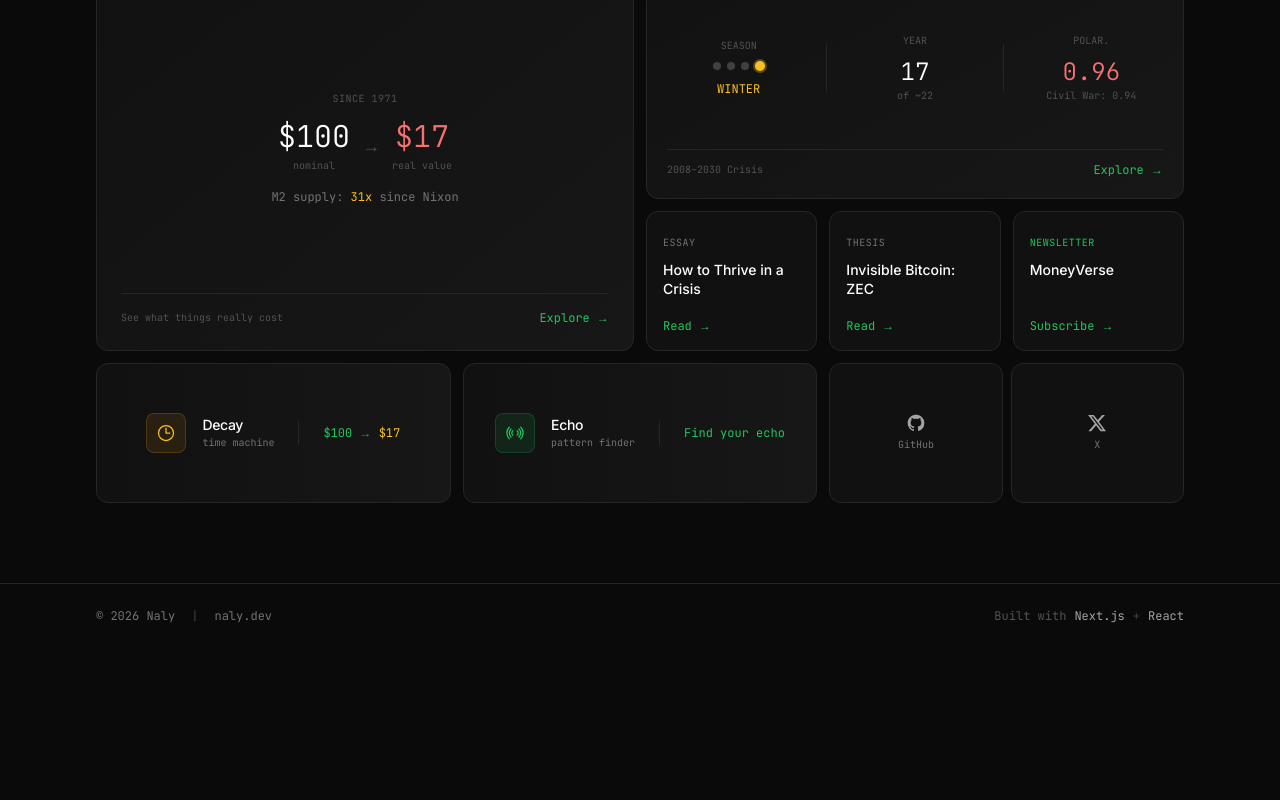
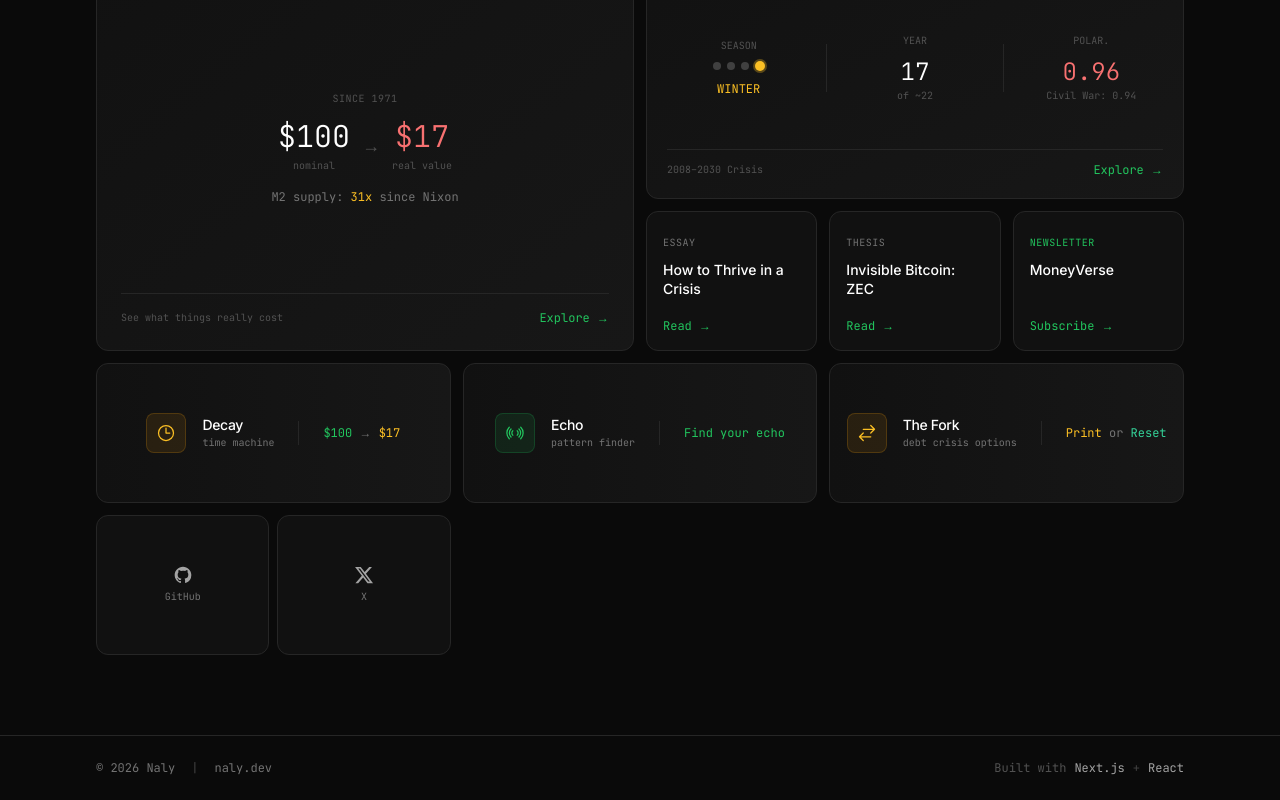
Before and after one commit to defi-naly/naly-dev, a Next.js app: page /home in a window 1280 px wide. Shown: the part 1106-1906 px from the top of the page. Before the commit the page ends 1754 px from the top, so only its background shows below. Built offline with nearby package versions, Linux system fonts and the light colour scheme.

Commit message:
Add The Fork to home page BentoGrid
- Created TheForkCard horizontal component
- Added to grid alongside Decay and Echo
- Shows "Print or Reset" tagline

Co-Authored-By: Claude Opus 4.5 <noreply@anthropic.com>

```diff
--- a/components/BentoGrid.js
+++ b/components/BentoGrid.js
@@ -216,6 +216,29 @@ function EchoCard() {
   );
 }
 
+// The Fork - Debt crisis options card (horizontal)
+function TheForkCard() {
+  return (
+    <BentoCard href="/tools/the-fork" className="h-full flex items-center justify-center gap-4 p-4 bg-gradient-to-r from-terminal-surface to-neutral-900">
+      <div className="w-10 h-10 rounded-lg bg-amber-500/10 border border-amber-500/20 flex items-center justify-center flex-shrink-0">
+        <svg className="w-5 h-5 text-amber-400" fill="none" viewBox="0 0 24 24" stroke="currentColor" strokeWidth="1.5">
+          <path strokeLinecap="round" strokeLinejoin="round" d="M7.5 21 3 16.5m0 0L7.5 12M3 16.5h13.5m0-13.5L21 7.5m0 0L16.5 12M21 7.5H7.5" />
+        </svg>
+      </div>
+      <div className="text-left">
+        <h3 className="text-sm font-medium tracking-tight text-white group-hover:text-terminal-accent transition-colors">
+          The Fork
+        </h3>
+        <p className="text-[10px] text-neutral-500 font-mono">debt crisis options</p>
+      </div>
+      <div className="h-6 w-px bg-neutral-800 mx-2" />
+      <div className="font-mono text-xs text-neutral-500">
+        <span className="text-amber-400">Print</span> or <span className="text-emerald-400">Reset</span>
+      </div>
+    </BentoCard>
+  );
+}
+
 // The Line - SPX/GOLD Regime Indicator
 function TheLineCard() {
   return (
@@ -404,6 +427,11 @@ export default function BentoGrid() {
         <EchoCard />
       </motion.div>
 
+      {/* The Fork - Tool (horizontal) */}
+      <motion.div variants={itemVariants} className="col-span-2 lg:col-span-2">
+        <TheForkCard />
+      </motion.div>
+
       {/* Social - Small split */}
       <motion.div variants={itemVariants} className="col-span-2 lg:col-span-2">
         <SocialMini />
```
